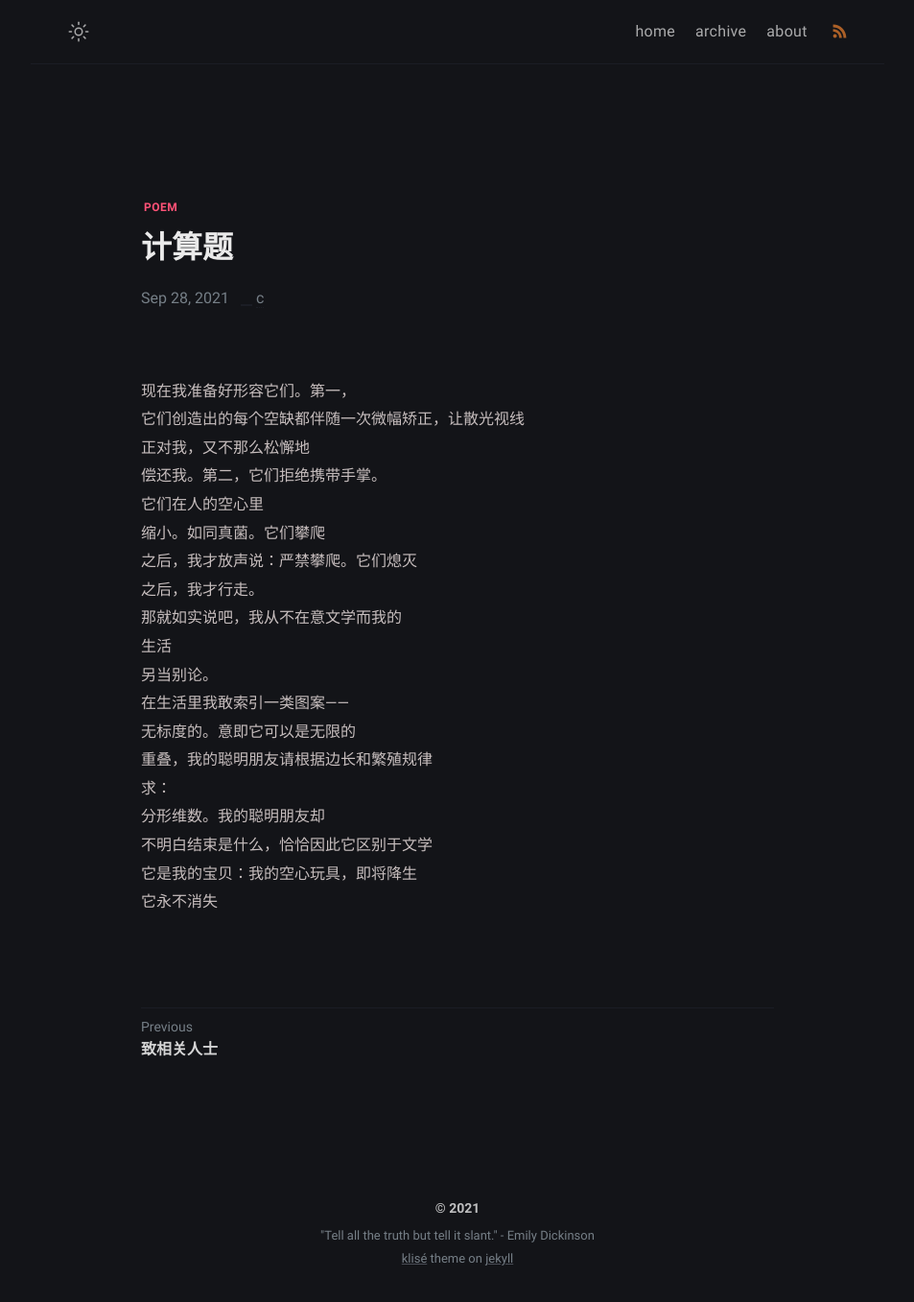
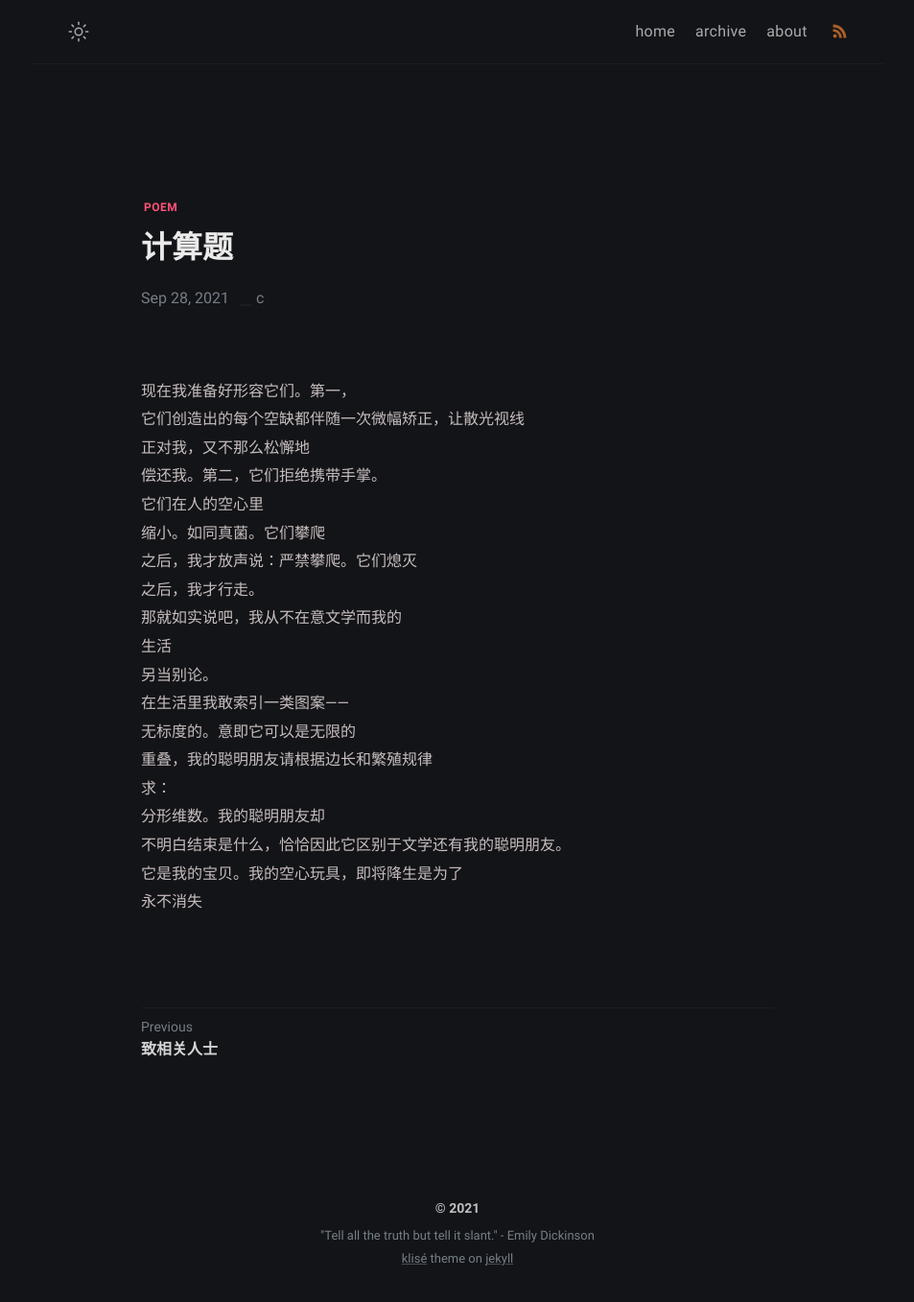
Before and after one commit to yijingch/afistforair.github.io, a Jekyll site: the page built from _posts/calculation-exercises/2021-09-28-calculation-exercises.md, in a window 1280 px wide. Shown: the whole page at 96% size, without its empty margins (163-1116 px from the left). Built offline with Jekyll 4.4.1, drawn with Linux system fonts in a browser that asks for light colours.

Commit message:
edit post

```diff
--- a/_posts/calculation-exercises/2021-09-28-calculation-exercises.md
+++ b/_posts/calculation-exercises/2021-09-28-calculation-exercises.md
@@ -20,6 +20,6 @@ tags: [poem]
 重叠，我的聪明朋友请根据边长和繁殖规律
 求：
 分形维数。我的聪明朋友却
-不明白结束是什么，恰恰因此它区别于文学
-它是我的宝贝：我的空心玩具，即将降生
-它永不消失
+不明白结束是什么，恰恰因此它区别于文学还有我的聪明朋友。
+它是我的宝贝。我的空心玩具，即将降生是为了
+永不消失
```
